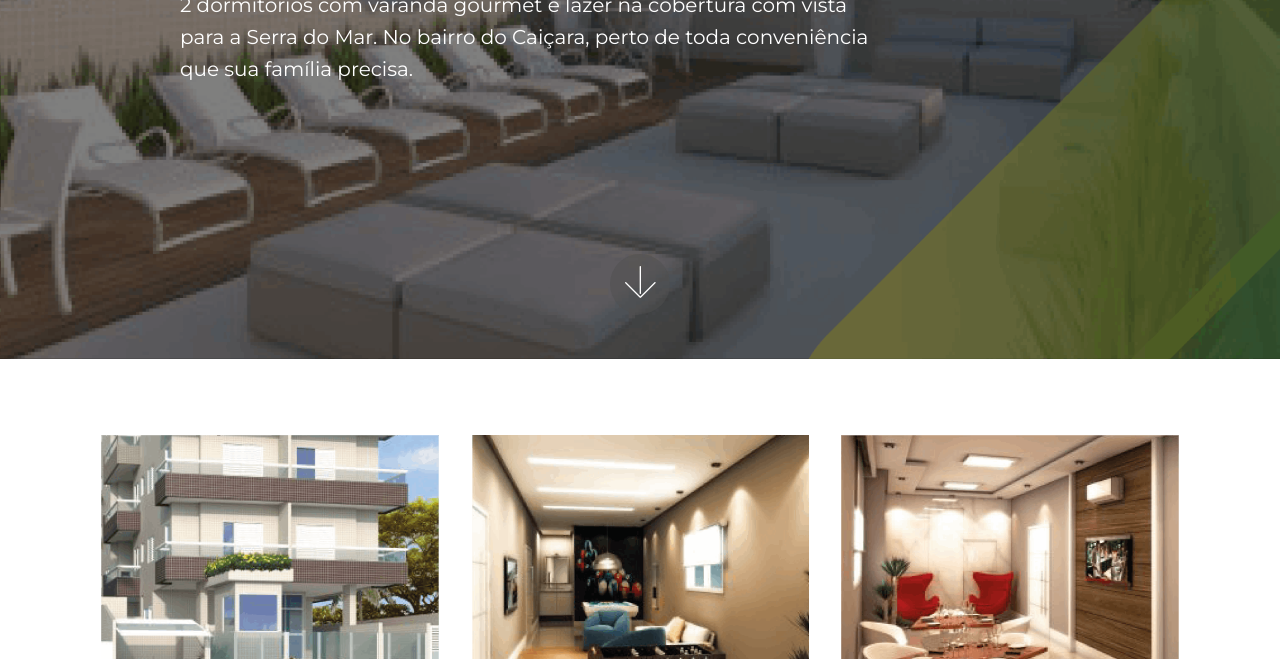
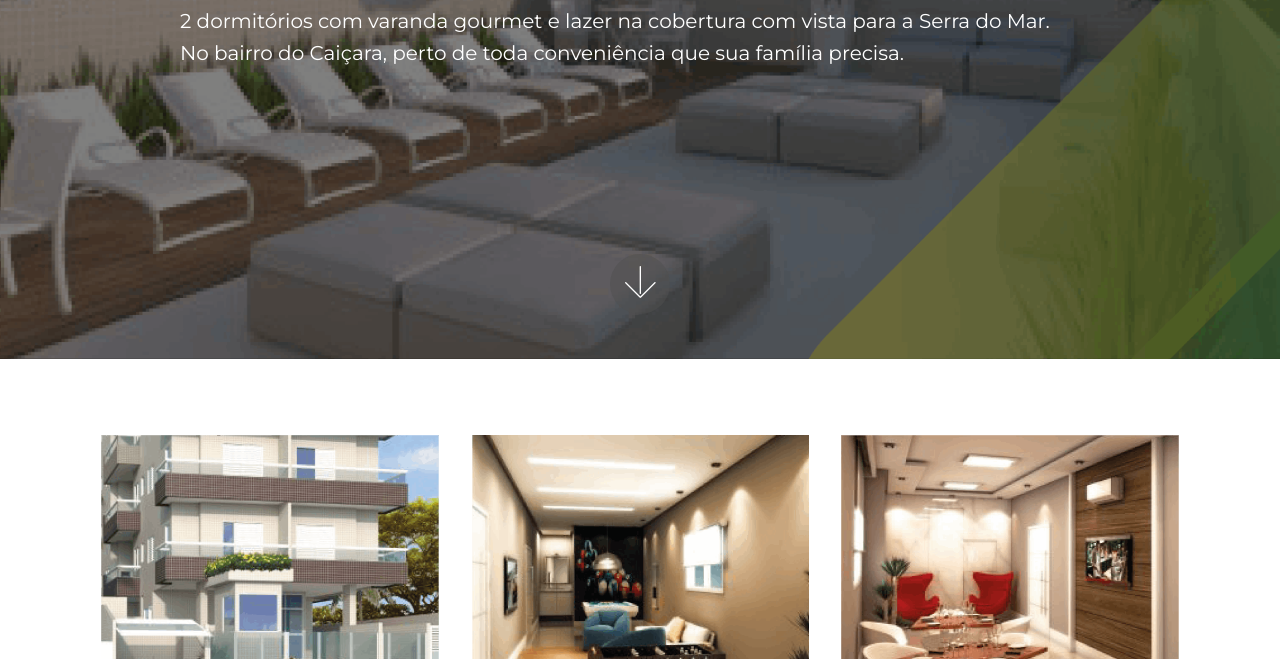
Before and after one commit to fabisenatore/artereal, a plain HTML site: page index.html in a window 1280 px wide. Shown: the part 441-1100 px from the top of the page. Drawn offline with Linux system fonts and the light colour scheme; files whose address does not match are found by name.

Commit message:
create github pages

```diff
--- a/index.html
+++ b/index.html
@@ -66,7 +66,7 @@
     </nav>
 </section>
 
-<section class="engine"><a href="https://mobirise.ws/q">web page builder download</a></section><section class="cid-qSPscRGdzo mbr-fullscreen mbr-parallax-background" id="header2-n">
+<section class="engine"><a href="https://mobirise.ws/n">mobile website creator app</a></section><section class="cid-qSPscRGdzo mbr-fullscreen mbr-parallax-background" id="header2-n">
 
 
 
@@ -78,7 +78,7 @@
                 <h1 class="mbr-section-title mbr-bold pb-3 mbr-fonts-style display-1">VIVA BEM E<br>CONVIVA MELHOR<br></h1>
 
                 <p class="mbr-text pb-3 mbr-fonts-style display-5">
-                    2 dormitórios com varanda gourmet e lazer na cobertura com vista <br>para a Serra do Mar. No bairro do Caiçara, perto de toda conveniência <br>que sua família precisa.
+                    2 dormitórios com varanda gourmet e lazer na cobertura com vista para a Serra do Mar. <br>No bairro do Caiçara, perto de toda conveniência que sua família precisa.
                 </p>
 
             </div>
@@ -239,7 +239,7 @@
                         Thanks for filling out the form!
                     </div>
 
-                    <form class="mbr-form" action="https://mobirise.com/" method="post" data-form-title="Mobirise Form"><input type="hidden" name="email" data-form-email="true" value="YQFZOTBOwWq6NPZ3YSGxiVjFdSKdplqxTf4y4sg4rCLV6VBElhIC9RG0SN8XSP8scrY064RFp63Jq7LFemhbuMCkp+kjAG7h90re4Kz9DejJ5xgf7xtDQw/soai1rRQj" data-form-field="Email">
+                    <form class="mbr-form" action="https://mobirise.com/" method="post" data-form-title="Mobirise Form"><input type="hidden" name="email" data-form-email="true" value="SbvJA4u/k7sGl8UnHIx0crkw2KaGs7TFLjzY1Z6M0euRDXEG91um2yMnK3JszAsGWRUZ71VWshR9ZdnuZ7YwoBI5+XiYRd50DjGgrnxR6WSr86zGxG0m4zt/sH5uin0W" data-form-field="Email">
                         <div class="row row-sm-offset">
                             <div class="col-md-4 multi-horizontal" data-for="name">
                                 <div class="form-group">
```
Also changed, not shown: 1 other file.
